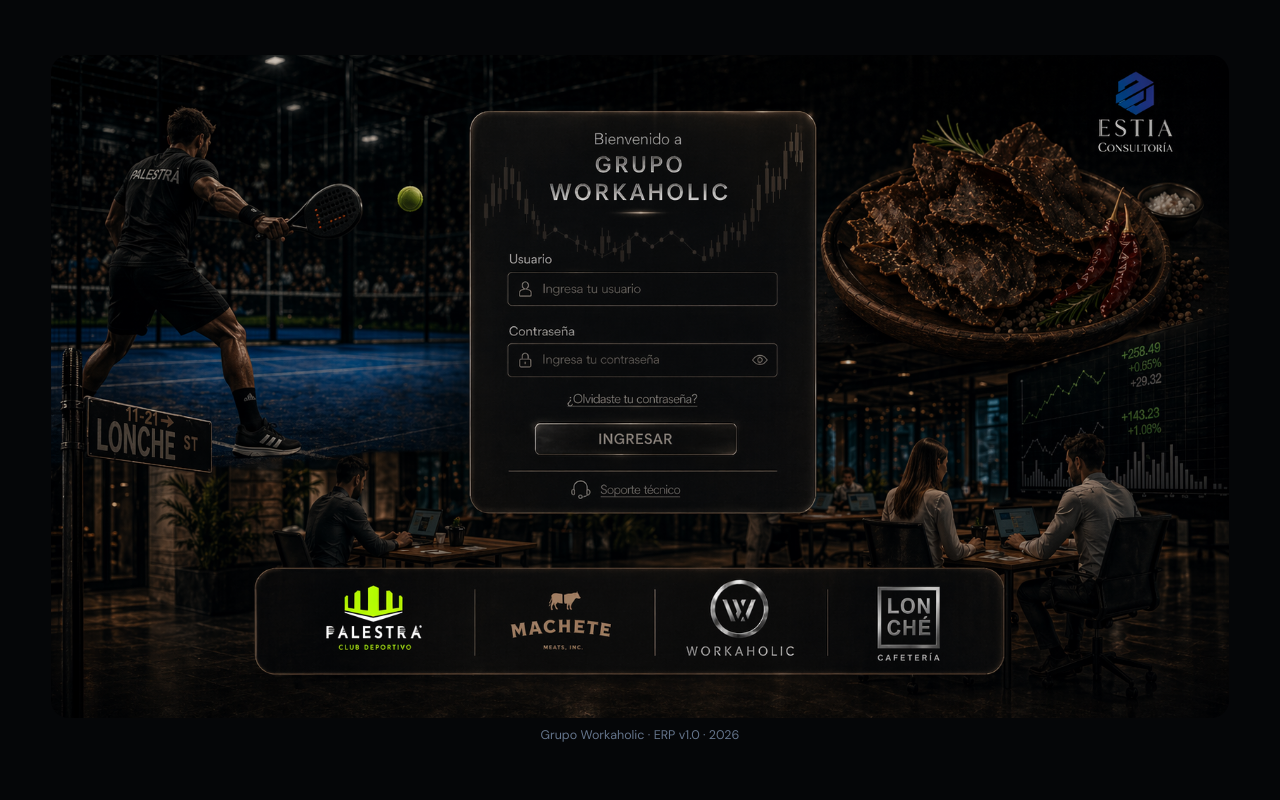
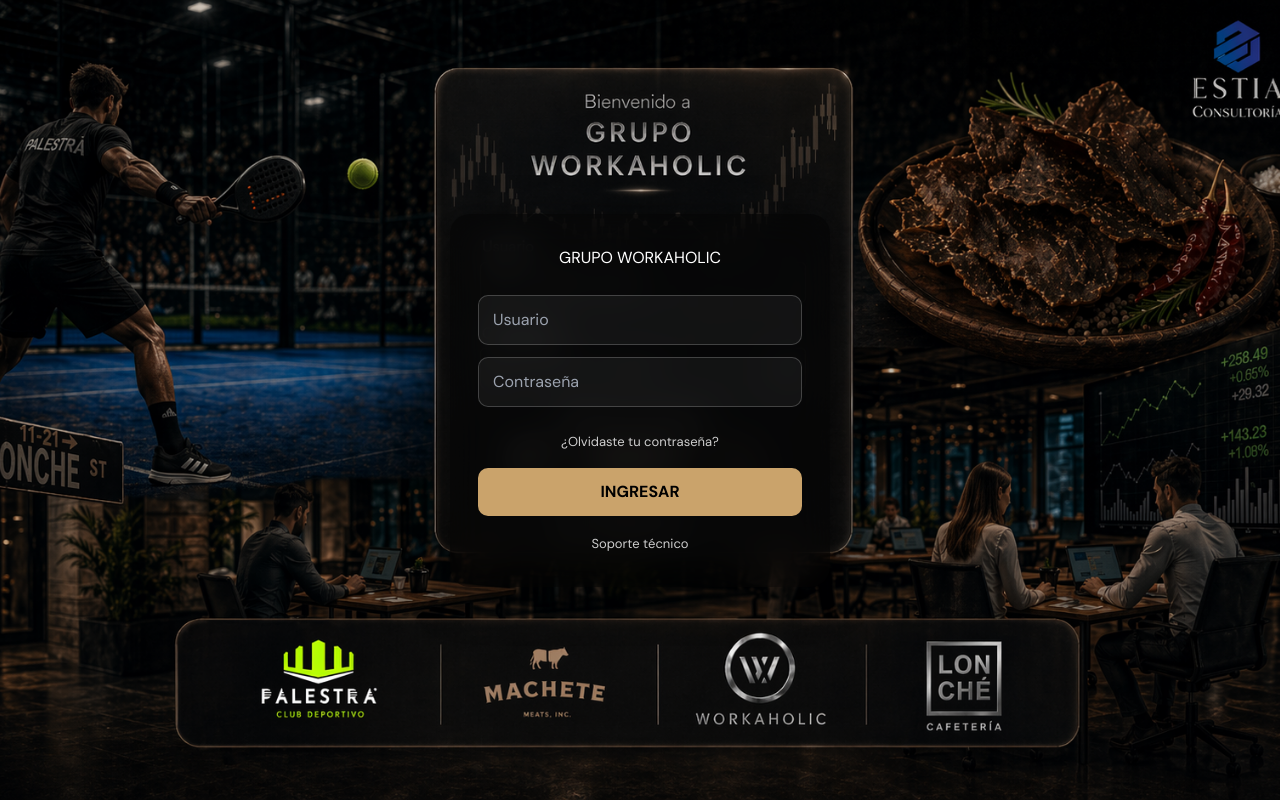
Before and after one commit to ESTIA-CONSULTORIA/erp-workaholic-frontend, a React (Vite) app: page /login in a window 1280 px wide. Built offline with nearby package versions, Linux system fonts and the light colour scheme; no server answers.

Commit message:
Update Login.tsx

```diff
--- a/src/pages/Login.tsx
+++ b/src/pages/Login.tsx
@@ -1,208 +1,113 @@
-import { useMemo, useState } from 'react';
+import { useState } from 'react';
 import { useNavigate } from 'react-router-dom';
 import { useERPStore } from '../store/erp.store';
 import { api } from '../lib/api';
 
-const LOGIN_BG = new URL('../../login-bg.png', import.meta.url).href;
+const BG = new URL('../../login-bg.png', import.meta.url).href;
 
 export default function LoginPage() {
   const navigate = useNavigate();
   const setUser = useERPStore((s) => s.setUser);
+
   const [email, setEmail] = useState('');
   const [password, setPassword] = useState('');
-  const [error, setError] = useState('');
-  const [loading, setLoading] = useState(false);
-  const currentYear = useMemo(() => new Date().getFullYear(), []);
 
   const handleLogin = async (e: React.FormEvent) => {
     e.preventDefault();
-    setError('');
-    setLoading(true);
     try {
       const { data } = await api.post('/auth/login', { email, password });
       setUser(data.user, data.accessToken);
-      navigate('/dashboard', { replace: true });
-    } catch (err: any) {
-      const backendMessage = err?.response?.data?.message;
-      setError(
-        Array.isArray(backendMessage)
-          ? backendMessage.join(', ')
-          : backendMessage || 'Correo o contraseña incorrectos'
-      );
-    } finally {
-      setLoading(false);
+      navigate('/dashboard');
+    } catch {
+      alert('Credenciales incorrectas');
     }
-  };
-
-  const hiddenLabel: React.CSSProperties = {
-    position: 'absolute',
-    width: 1,
-    height: 1,
-    padding: 0,
-    margin: -1,
-    overflow: 'hidden',
-    clip: 'rect(0, 0, 0, 0)',
-    whiteSpace: 'nowrap',
-    border: 0,
-  };
-
-  const inputStyle: React.CSSProperties = {
-    position: 'absolute',
-    left: '38.8%',
-    width: '22.4%',
-    height: '3.55%',
-    border: 'none',
-    outline: 'none',
-    background: 'transparent',
-    color: '#f8fafc',
-    fontSize: '0.96rem',
-    paddingLeft: '2.7%',
-    paddingRight: '1.1%',
-    boxSizing: 'border-box',
   };
 
   return (
     <div
       style={{
         minHeight: '100vh',
-        background: '#050608',
+        backgroundImage: `url(${BG})`,
+        backgroundSize: 'cover',
+        backgroundPosition: 'center',
         display: 'flex',
         alignItems: 'center',
         justifyContent: 'center',
-        padding: 10,
-        overflow: 'auto',
       }}
     >
-      <div style={{ width: '100%', maxWidth: 1280 }}>
       <div
         style={{
-            position: 'relative',
-            width: 'min(92vw, calc(88vh * 1.7777778), 1280px)',
-            aspectRatio: '2048 / 1152',
-            backgroundImage: `url(${LOGIN_BG})`,
-            backgroundPosition: 'center',
-            backgroundRepeat: 'no-repeat',
-            backgroundSize: 'cover',
-            borderRadius: 18,
-            margin: '0 auto',
+          width: 380,
+          padding: '32px 28px',
+          borderRadius: 20,
+          backdropFilter: 'blur(18px)',
+          background: 'rgba(0,0,0,0.45)',
+          boxShadow: '0 10px 40px rgba(0,0,0,0.6)',
+          color: '#fff',
         }}
       >
-          <form onSubmit={handleLogin} style={{ position: 'absolute', inset: 0 }}>
+        <h2 style={{ textAlign: 'center', marginBottom: 25 }}>
+          GRUPO WORKAHOLIC
+        </h2>
 
-            {/* Usuario */}
-            <label htmlFor="login-email" style={hiddenLabel}>Usuario</label>
+        <form onSubmit={handleLogin}>
           <input
-              id="login-email"
-              type="email"
+            placeholder="Usuario"
             value={email}
             onChange={(e) => setEmail(e.target.value)}
-              autoComplete="username"
-              required
-              style={{ ...inputStyle, top: '33.6%' }}
+            style={input}
           />
 
-            {/* Contraseña */}
-            <label htmlFor="login-password" style={hiddenLabel}>Contraseña</label>
           <input
-              id="login-password"
             type="password"
+            placeholder="Contraseña"
             value={password}
             onChange={(e) => setPassword(e.target.value)}
-              autoComplete="current-password"
-              required
-              style={{ ...inputStyle, top: '44.2%' }}
+            style={input}
           />
 
-            {/* Olvidaste */}
-            <button
-              type="button"
-              style={{
-                position: 'absolute',
-                left: '43.8%',
-                top: '55.9%',
-                width: '11.8%',
-                height: '2.15%',
-                border: 'none',
-                background: 'transparent',
-                cursor: 'pointer',
-              }}
-              aria-label="¿Olvidaste tu contraseña?"
-            />
-
-            {/* Ingresar */}
-            <button
-              type="submit"
-              disabled={loading}
-              style={{
-                position: 'absolute',
-                left: '40.3%',
-                top: '61.8%',
-                width: '18.1%',
-                height: '4.55%',
-                border: 'none',
-                background: 'transparent',
-                cursor: 'pointer',
-              }}
-              aria-label="Ingresar"
-            />
-
-            {/* Soporte */}
-            <button
-              type="button"
-              style={{
-                position: 'absolute',
-                left: '42.65%',
-                top: '72.4%',
-                width: '13.2%',
-                height: '2.25%',
-                border: 'none',
-                background: 'transparent',
-                cursor: 'pointer',
-              }}
-              aria-label="Soporte técnico"
-            />
-
-          </form>
-
-          {error && (
-            <div
-              style={{
-                position: 'absolute',
-                left: '38.2%',
-                top: '57.2%',
-                width: '22.5%',
-                padding: '8px 10px',
-                borderRadius: 10,
-                background: 'rgba(127,29,29,0.68)',
-                color: '#fecaca',
-                fontSize: '0.85rem',
-                textAlign: 'center',
-              }}
-            >
-              {error}
-            </div>
-          )}
-
-          {loading && (
-            <div
-              style={{
-                position: 'absolute',
-                left: '46.15%',
-                top: '63%',
-                color: '#e5d2be',
-                fontWeight: 700,
-                fontSize: '0.88rem',
-              }}
-            >
-              Entrando…
-            </div>
-          )}
+          <div style={{ textAlign: 'center', marginTop: 10 }}>
+            <span style={link}>¿Olvidaste tu contraseña?</span>
           </div>
 
-        <div style={{ textAlign: 'center', marginTop: 8, color: '#64748b', fontSize: 12.5 }}>
-          Grupo Workaholic · ERP v1.0 · {currentYear}
+          <button type="submit" style={button}>
+            INGRESAR
+          </button>
+
+          <div style={{ textAlign: 'center', marginTop: 15 }}>
+            <span style={link}>Soporte técnico</span>
           </div>
+        </form>
       </div>
     </div>
   );
 }
+
+const input: React.CSSProperties = {
+  width: '100%',
+  padding: '12px 14px',
+  marginBottom: 12,
+  borderRadius: 10,
+  border: '1px solid rgba(255,255,255,0.2)',
+  background: 'rgba(255,255,255,0.05)',
+  color: '#fff',
+  outline: 'none',
+};
+
+const button: React.CSSProperties = {
+  width: '100%',
+  marginTop: 15,
+  padding: '12px',
+  borderRadius: 10,
+  border: 'none',
+  background: '#caa36b',
+  color: '#000',
+  fontWeight: 700,
+  cursor: 'pointer',
+};
+
+const link: React.CSSProperties = {
+  fontSize: 13,
+  opacity: 0.8,
+  cursor: 'pointer',
+};
```
Lines whose indentation alone changed are shown as unchanged.
